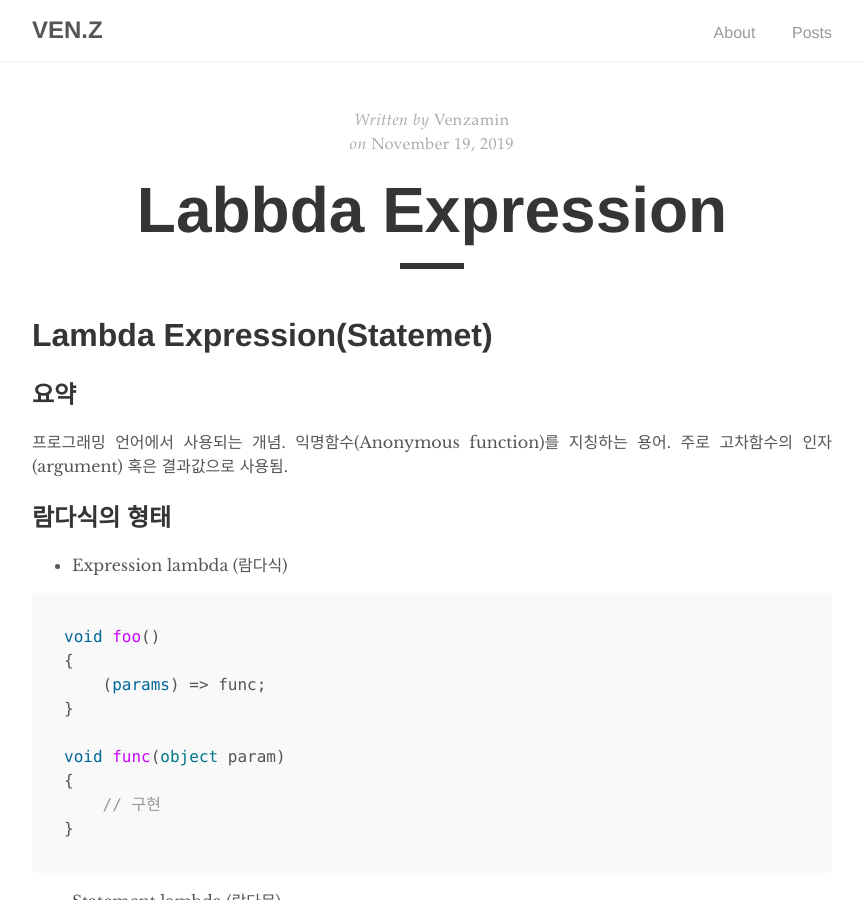
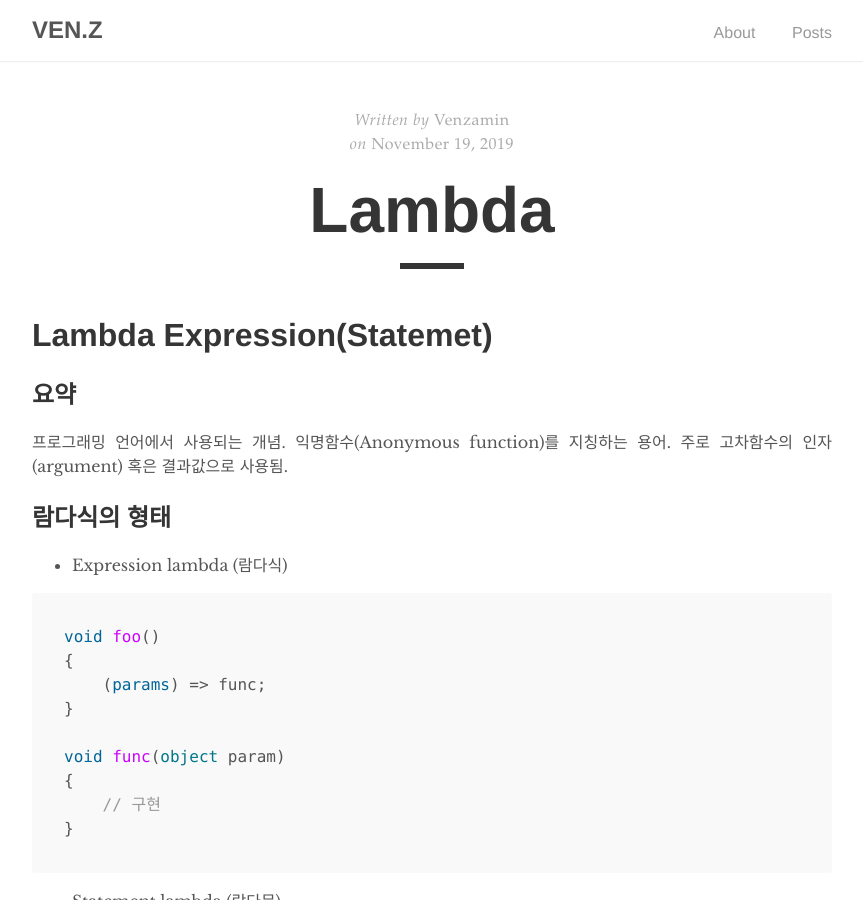
Before and after one commit to venzamin/venzamin.github.io, a Jekyll site: the page built from _posts/2019-11-19-Lambda.md, in a window 1280 px wide and 900 px high. Shown: the whole window, without its empty margins (208-1071 px from the left). Built offline with Jekyll 4.4.1, drawn with Linux system fonts in a browser that asks for light colours; our own code applies the rules of GitHub Pages for plain Markdown files.

Commit message:
Update 2019-11-19-Lambda.md

```diff
--- a/_posts/2019-11-19-Lambda.md
+++ b/_posts/2019-11-19-Lambda.md
@@ -1,11 +1,3 @@
----
-layout: post
-title: "Labbda Expression"
-author: "Venzamin"
-permalink: /post/
----
-
-
 # Lambda Expression(Statemet)
 
 
```
